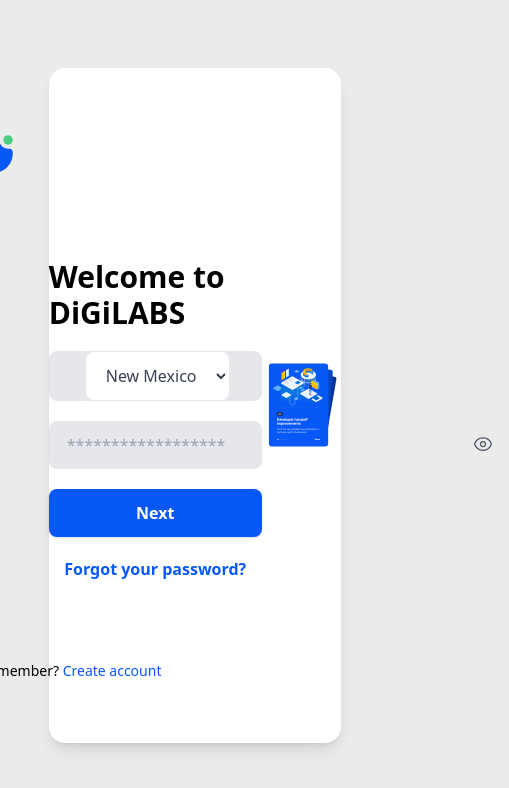
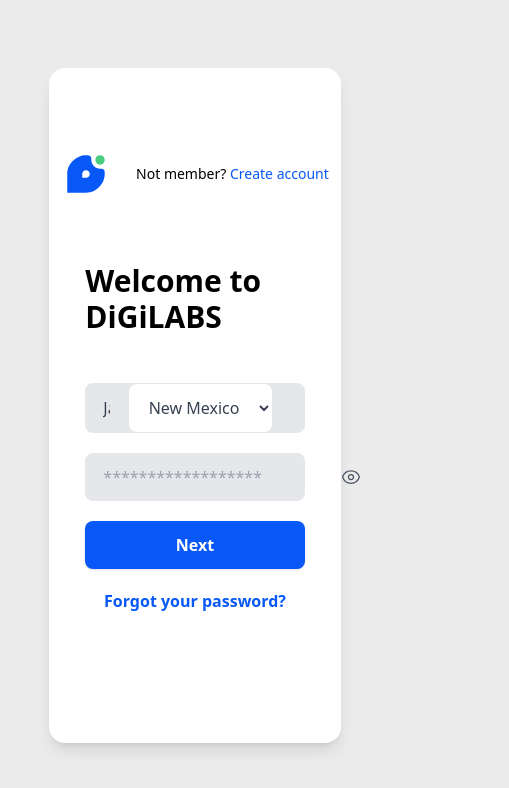
Before and after one commit to rakibul-wdp/auth-design, a Next.js app: page / in a window 390 px wide. Shown: the top 788 px of the page, 509 px wide, since content can reach past the window. Built offline with nearby package versions, Linux system fonts and the light colour scheme.

Commit message:
mobile response done

```diff
--- a/src/app/page.js
+++ b/src/app/page.js
@@ -17,23 +17,26 @@
   return (
     <div className='w-9/12 h-[80vh] bg-white shadow-lg rounded-2xl flex items-center justify-around'>
       <div className=''>
-        <Image className='mt-[-10rem] ml-[-5rem] mb-20' src="/logo.svg" alt="me" width="50" height="50" />
-        <h1 className='text-3xl font-bold mb-5'>Welcome to <br /> DiGiLABS</h1>
-        <form>
+        <div className='mt-[-3rem] mb-16 flex items-center justify-around'>
+          <Image className='' src="/logo.svg" alt="me" width="50" height="50" />
+          <p className='text-sm block sm:block md:block lg:hidden xl:hidden 2xl:hidden'>Not member? <span className='text-[#0858F7]'>Create account</span></p>
+        </div>
+        <h1 className='text-3xl w-3/4 m-auto font-bold mb-12'>Welcome to <br /> DiGiLABS</h1>
+        <form className='w-3/4 m-auto'>
           <div className="w-full mb-5 flex">
             <input className="bg-gray-200 appearance-none border-2 border-gray-200 rounded-l-lg w-full py-3 px-4 text-gray-700 leading-tight focus:outline-none focus:bg-white focus:border-[#0858F7]" id="inline-full-name" type="text" value="Jane Doe" />
             <div className='relative block appearance-none bg-gray-200 border border-gray-200 text-gray-700 pr-8 rounded-r-lg leading-tight focus:outline-none focus:bg-white focus:border-[#0858F7]'>
-              <select class="py-3 px-4 rounded-lg bg-white focus:outline-none focus:bg-white focus:border-[#0858F7] border-0" id="grid-state">
+              <select className="py-3 px-4 rounded-lg bg-white focus:outline-none focus:bg-white focus:border-[#0858F7] border-0" id="grid-state">
                 <option>New Mexico</option>
                 <option>Missouri</option>
                 <option>Texas</option>
               </select>
             </div>
           </div>
-          <div className="w-full mb-5">
+          <div className="w-full relative mb-5">
             <input className="bg-gray-200 appearance-none border-2 border-gray-200 rounded-lg w-full py-3 px-4 text-gray-700 leading-tight focus:outline-none focus:bg-white focus:border-[#0858F7]" id="inline-password" type="password" placeholder="******************" />
             <button
-              className="absolute inset-y-0 flex items-center justify-center mb-[-2.8rem] ml-[25.5rem] px-4 text-gray-600"
+              className="absolute inset-y-0 flex items-center justify-center ml-[15rem] px-4 text-gray-600"
               onClick={togglePasswordVisibility}
             >
               {isPasswordVisible ? (
@@ -81,9 +84,9 @@
           </div>
         </form>
         <p className='text-center text-[#0858F7] font-bold'>Forgot your password?</p>
-        <p className='text-sm mb-[-10rem] ml-[-5rem] mt-20'>Not member? <span className='text-[#0858F7]'>Create account</span></p>
+        <p className='text-sm mb-[-10rem] ml-[-5rem] mt-20 hidden sm:hidden md:hidden lg:block xl:block 2xl:block'>Not member? <span className='text-[#0858F7]'>Create account</span></p>
       </div>
-      <div>
+      <div className='hidden sm:hidden md:hidden lg:block xl:block 2xl:block'>
         <Image src="/auth.svg" alt="me" width="500" height="500" />
       </div>
     </div>
```
